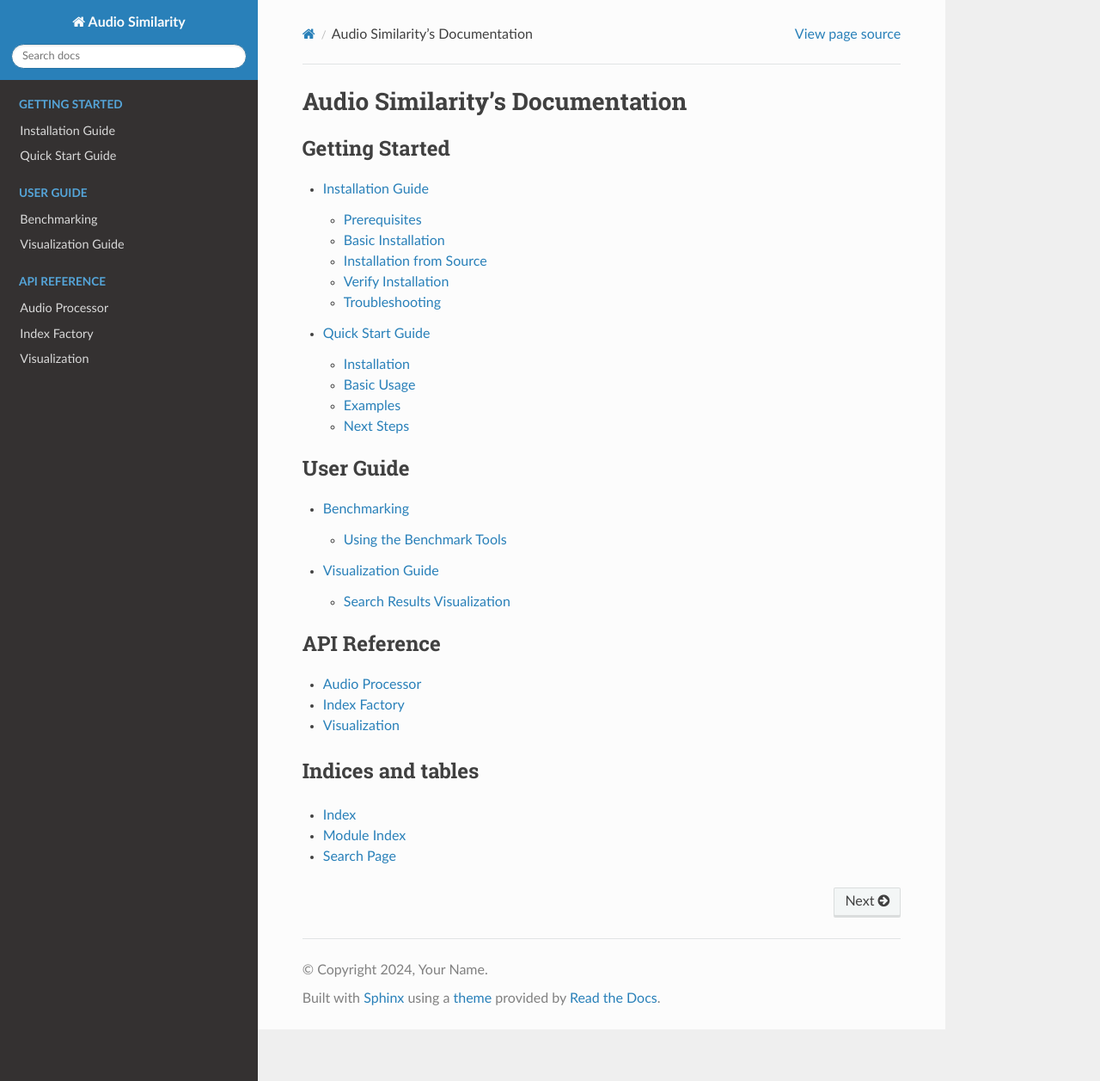
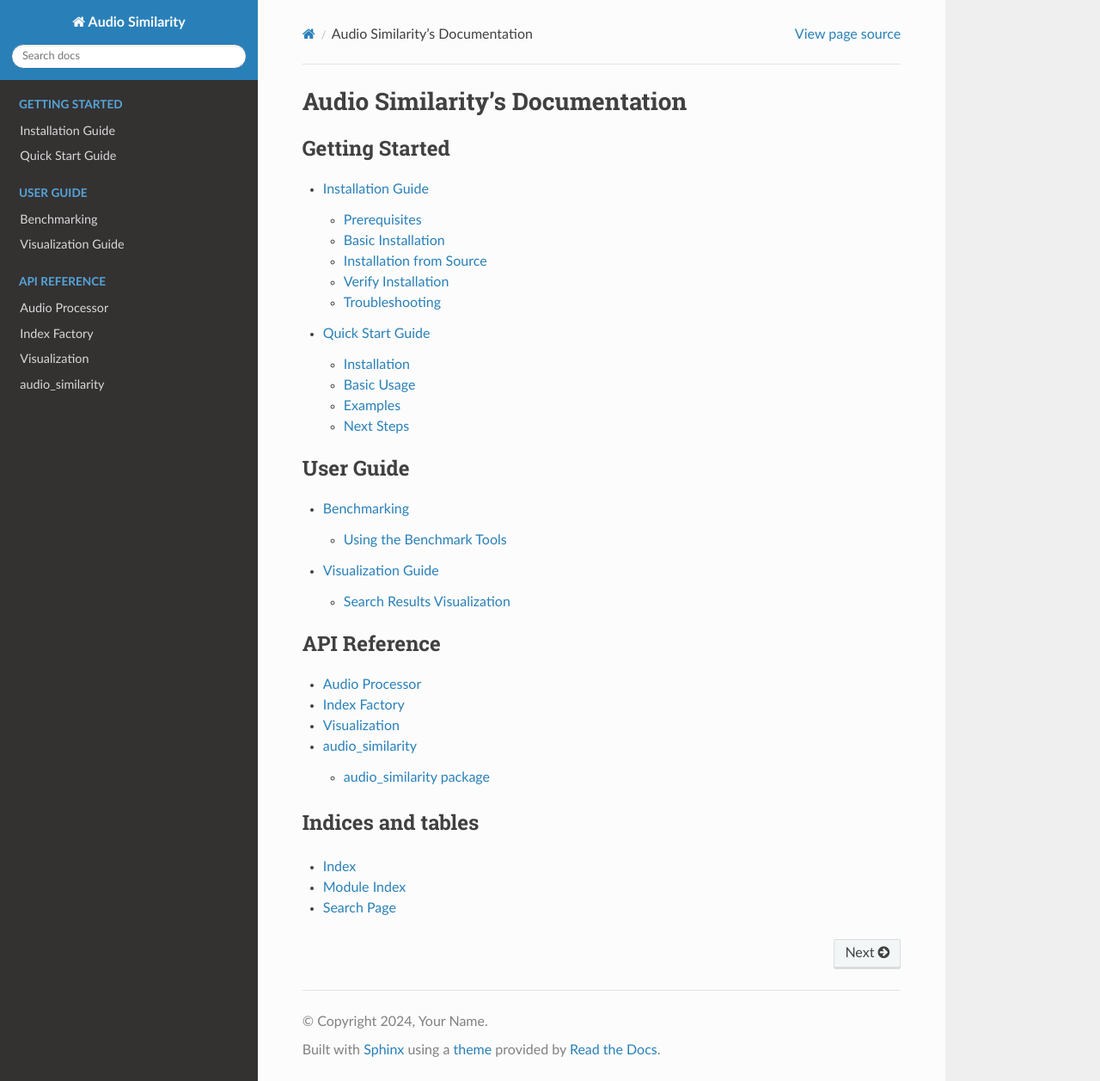
Before and after one commit to AnirudhPraveen/audio_similarity, a Sphinx documentation site: the page built from docs/source/index.rst, in a window 1280 px wide and 1257 px high. Shown: the whole window at 86% size. Built offline with Sphinx 7.4.7 and the Read the Docs theme 3.1.0, drawn with Linux system fonts in a browser that asks for light colours; pages that are not in the unit, such as notebooks, are missing from menus; part of the change alters nothing that is shown.

```diff
--- a/docs/source/index.rst
+++ b/docs/source/index.rst
@@ -25,6 +25,7 @@ Audio Similarity's Documentation
    api/audio_processor
    api/index_factory
    api/visualization
+   api/generated/modules
 
 Indices and tables
 ==================
```
